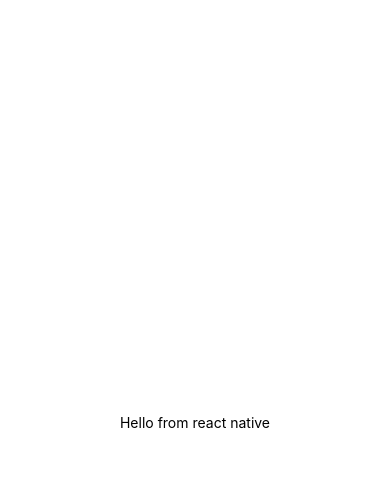
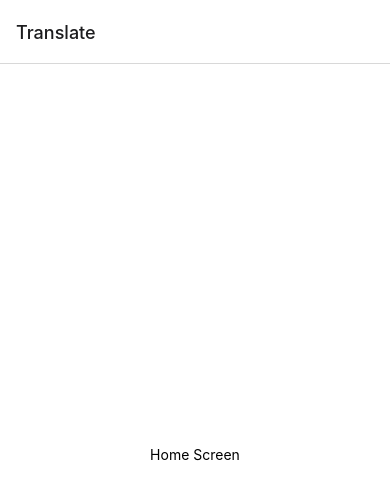
Before and after one commit to Yassin-Zaher/Translator-react-native, a React Native app: screen / in a window 390 px wide. Shown: the top 500 px of the page. Built offline with nearby package versions, Linux system fonts and the light colour scheme.

Commit message:
refactore v1.0

```diff
--- a/App.js
+++ b/App.js
@@ -1,12 +1,27 @@
 import { StatusBar } from "expo-status-bar";
 import { StyleSheet, Text, View } from "react-native";
 import { NavigationContainer } from "@react-navigation/native";
+import { createNativeStackNavigator } from "@react-navigation/native-stack";
+import HomeScreen from "./screens/HomeScreen";
+import SavedScreen from "./screens/SavedScreen";
+import SettingsScreen from "./screens/SettingsScreen";
+
+const Stack = createNativeStackNavigator();
 export default function App() {
   return (
     <NavigationContainer>
-      <View style={styles.container}>
-        <Text>Hello from react native</Text>
-        <StatusBar style="auto" />
+      <View style={{ flex: 1 }}>
+        <Stack.Navigator>
+          <Stack.Group>
+            <Stack.Screen
+              name="Home"
+              component={HomeScreen}
+              options={{ headerTitle: "Translate" }}
+            />
+            <Stack.Screen name="Notifications" component={SavedScreen} />
+            <Stack.Screen name="Profile" component={SettingsScreen} />
+          </Stack.Group>
+        </Stack.Navigator>
       </View>
     </NavigationContainer>
   );
--- a/package.json
+++ b/package.json
@@ -10,6 +10,7 @@
   },
   "dependencies": {
     "@react-navigation/native": "^6.1.3",
+    "@react-navigation/native-stack": "^6.9.9",
     "expo": "~47.0.12",
     "expo-status-bar": "~1.4.2",
     "react": "18.1.0",
--- /dev/null
+++ b/screens/HomeScreen.js
@@ -0,0 +1,19 @@
+import { StatusBar } from "expo-status-bar";
+import { StyleSheet, Text, View } from "react-native";
+export default function HomeScreen() {
+  return (
+    <View style={styles.container}>
+      <Text>Home Screen</Text>
+      <StatusBar style="auto" />
+    </View>
+  );
+}
+
+const styles = StyleSheet.create({
+  container: {
+    flex: 1,
+    backgroundColor: "#fff",
+    alignItems: "center",
+    justifyContent: "center",
+  },
+});
--- /dev/null
+++ b/screens/SavedScreen.js
@@ -0,0 +1,19 @@
+import { StatusBar } from "expo-status-bar";
+import { StyleSheet, Text, View } from "react-native";
+export default function SavedScreen() {
+  return (
+    <View style={styles.container}>
+      <Text>Saved Screen</Text>
+      <StatusBar style="auto" />
+    </View>
+  );
+}
+
+const styles = StyleSheet.create({
+  container: {
+    flex: 1,
+    backgroundColor: "#fff",
+    alignItems: "center",
+    justifyContent: "center",
+  },
+});
--- /dev/null
+++ b/screens/SettingsScreen.js
@@ -0,0 +1,19 @@
+import { StatusBar } from "expo-status-bar";
+import { StyleSheet, Text, View } from "react-native";
+export default function SettingsScreen() {
+  return (
+    <View style={styles.container}>
+      <Text>Settings Screen</Text>
+      <StatusBar style="auto" />
+    </View>
+  );
+}
+
+const styles = StyleSheet.create({
+  container: {
+    flex: 1,
+    backgroundColor: "#fff",
+    alignItems: "center",
+    justifyContent: "center",
+  },
+});
```
Also changed, not shown: 1 other file (tests, documents, lock files or other folders).
